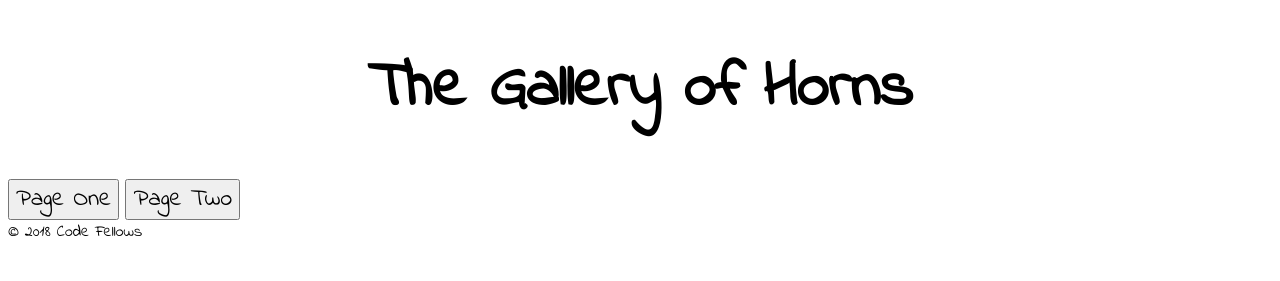
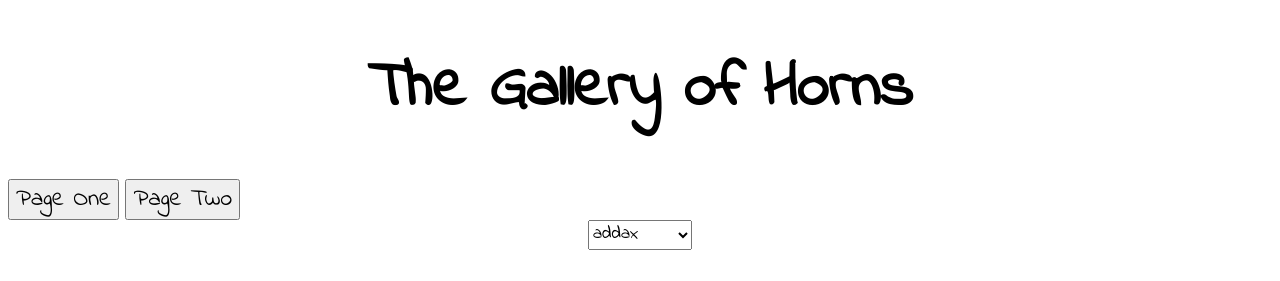
Before and after one commit to ptong19/301n14lab3, a plain HTML site: page index.html in a window 1280 px wide. Shown: the top 281 px of the page. Drawn offline with nearby package versions, Linux system fonts and the light colour scheme.

Commit message:
Saving Progress, finally got keyword to push to options

```diff
--- a/index.html
+++ b/index.html
@@ -17,6 +17,9 @@
     <button id="two">Page Two</button>
   </header>
   <body>
+    <main>
+      <select></select>
+    </main>
     <footer>
       &copy; 2018 Code Fellows
     </footer>
--- a/js/app.js
+++ b/js/app.js
@@ -38,7 +38,9 @@ function toHtmlOp(keyword){
         "opClass": keyword,
         "opText": keyword
     };
-    console.log(keyword);
+    let templateScript = Handlebars.compile(target);
+    let html = templateScript(context);
+    $('select').append(html);
 }
 
 function toHtmlImg(image_url, title, keyword) {
@@ -50,7 +52,7 @@ function toHtmlImg(image_url, title, keyword) {
     };
     let templateScript = Handlebars.compile(target);
     let html = templateScript(context);
-    $(document.body).append(html);
+    $('main').append(html);
 }
 
 var removeDuplicates = function(arr) {
```
